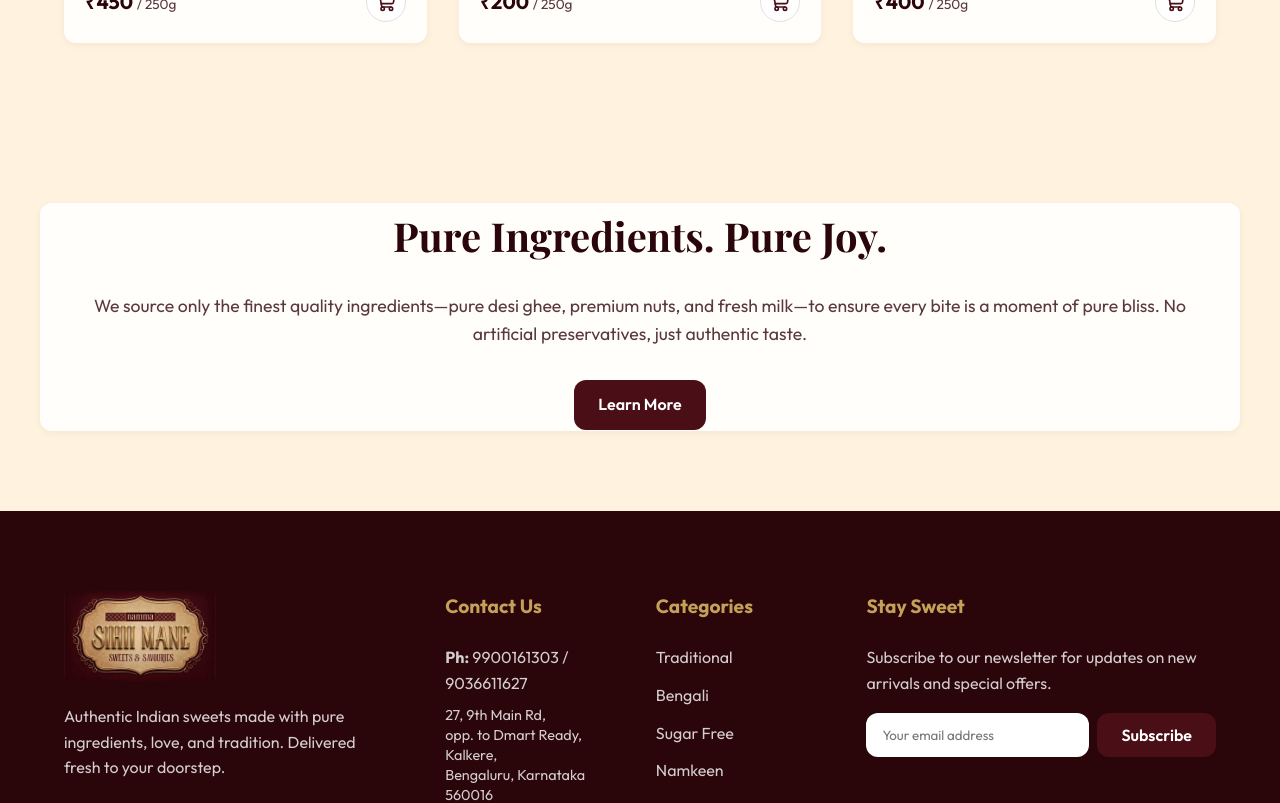
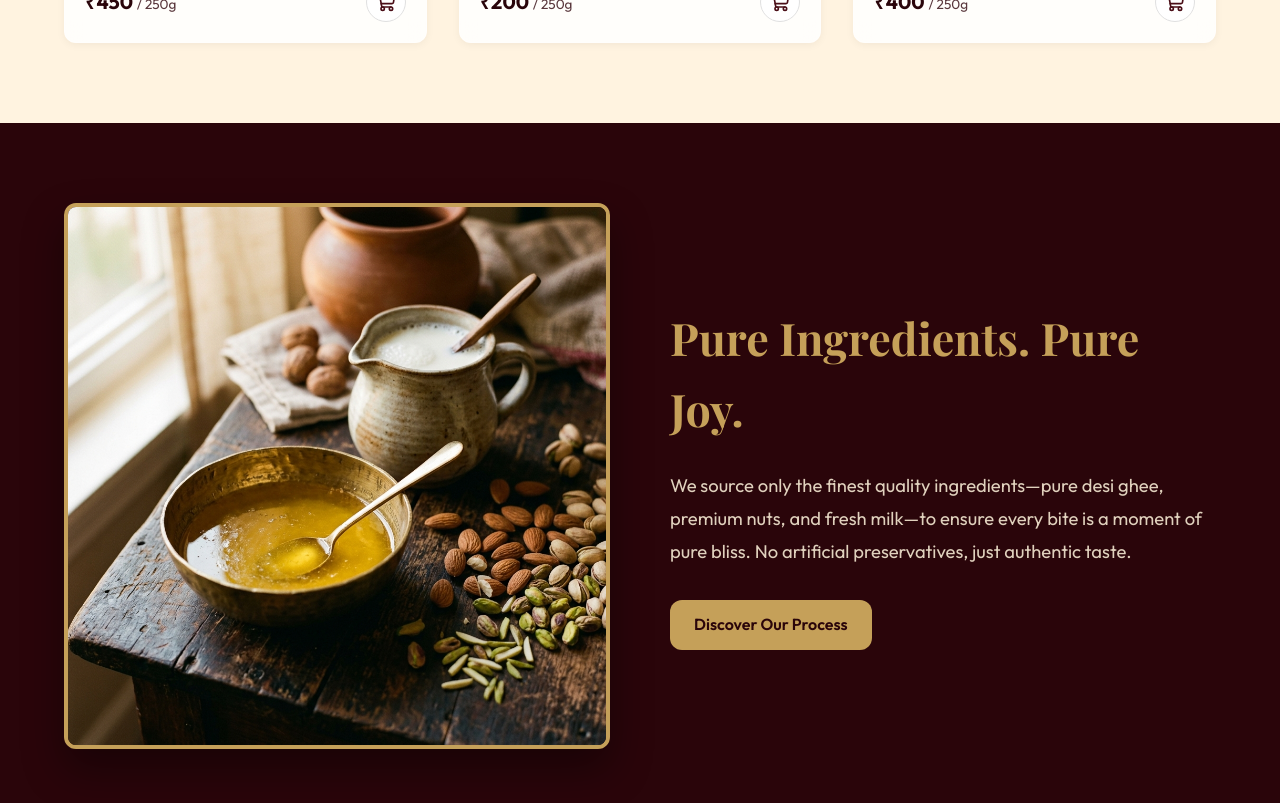
Before and after one commit to ROHITH05012005/namma-sihii-sweets, a React (Vite) app: page / in a window 1280 px wide. Shown: the part 2840-3643 px from the top of the page. Built offline with nearby package versions, Linux system fonts and the light colour scheme; no server answers; a web font is replaced by a local one.

Commit message:
Redesign Pure Ingredients feature section with image and theme colors

```diff
--- a/src/pages/Home.css
+++ b/src/pages/Home.css
@@ -195,24 +195,42 @@
 
 /* Feature Section */
 .feature-section {
-  background-color: var(--surface-hover);
+  background-color: var(--primary-dark);
+  padding: 80px 0;
 }
 
 .feature-container {
-  padding: 60px;
-  text-align: center;
-  max-width: 800px;
+  max-width: 1000px;
+}
+
+.feature-grid {
+  display: grid;
+  grid-template-columns: 1fr 1fr;
+  gap: 60px;
+  align-items: center;
+}
+
+.feature-image-wrapper {
+  border-radius: 12px;
+  overflow: hidden;
+  border: 4px solid var(--secondary);
+  box-shadow: 0 20px 40px rgba(0,0,0,0.4);
+}
+
+.feature-image {
+  width: 100%;
+  height: 100%;
+  object-fit: cover;
+  display: block;
 }
 
 .feature-content h2 {
-  font-size: 2.5rem;
-  margin-bottom: 24px;
+  font-size: 2.8rem;
+  font-family: var(--font-serif);
 }
 
 .feature-content p {
-  font-size: 1.1rem;
-  color: var(--text-secondary);
-  margin-bottom: 32px;
+  font-size: 1.15rem;
 }
 
 @media (max-width: 992px) {
--- a/src/pages/Home.jsx
+++ b/src/pages/Home.jsx
@@ -111,12 +111,21 @@ const Home = () => {
       </section>
 
       {/* Feature Highlight */}
-      <section className="section feature-section">
-        <div className="container feature-container glass-panel">
-          <div className="feature-content">
-            <h2>Pure Ingredients. Pure Joy.</h2>
-            <p>We source only the finest quality ingredients—pure desi ghee, premium nuts, and fresh milk—to ensure every bite is a moment of pure bliss. No artificial preservatives, just authentic taste.</p>
-            <Link to="/about" className="btn-primary">Learn More</Link>
+      <section className="section feature-section" style={{ backgroundColor: 'var(--primary-dark)' }}>
+        <div className="container feature-container">
+          <div className="feature-grid">
+            <div className="feature-image-wrapper">
+              <img src="/images/pure_ingredients_1783392308887.png" alt="Pure Indian sweet ingredients like desi ghee and premium nuts" className="feature-image" />
+            </div>
+            <div className="feature-content" style={{ color: 'var(--background)' }}>
+              <h2 style={{ color: 'var(--secondary)', marginBottom: '24px' }}>Pure Ingredients. Pure Joy.</h2>
+              <p style={{ color: 'var(--background)', opacity: 0.9, lineHeight: 1.8, marginBottom: '32px' }}>
+                We source only the finest quality ingredients—pure desi ghee, premium nuts, and fresh milk—to ensure every bite is a moment of pure bliss. No artificial preservatives, just authentic taste.
+              </p>
+              <Link to="/about" className="btn-primary" style={{ backgroundColor: 'var(--secondary)', color: 'var(--primary-dark)', borderColor: 'var(--secondary)' }}>
+                Discover Our Process
+              </Link>
+            </div>
           </div>
         </div>
       </section>
```
Also changed, not shown: public/images/pure_ingredients_1783392308887.png (added).
